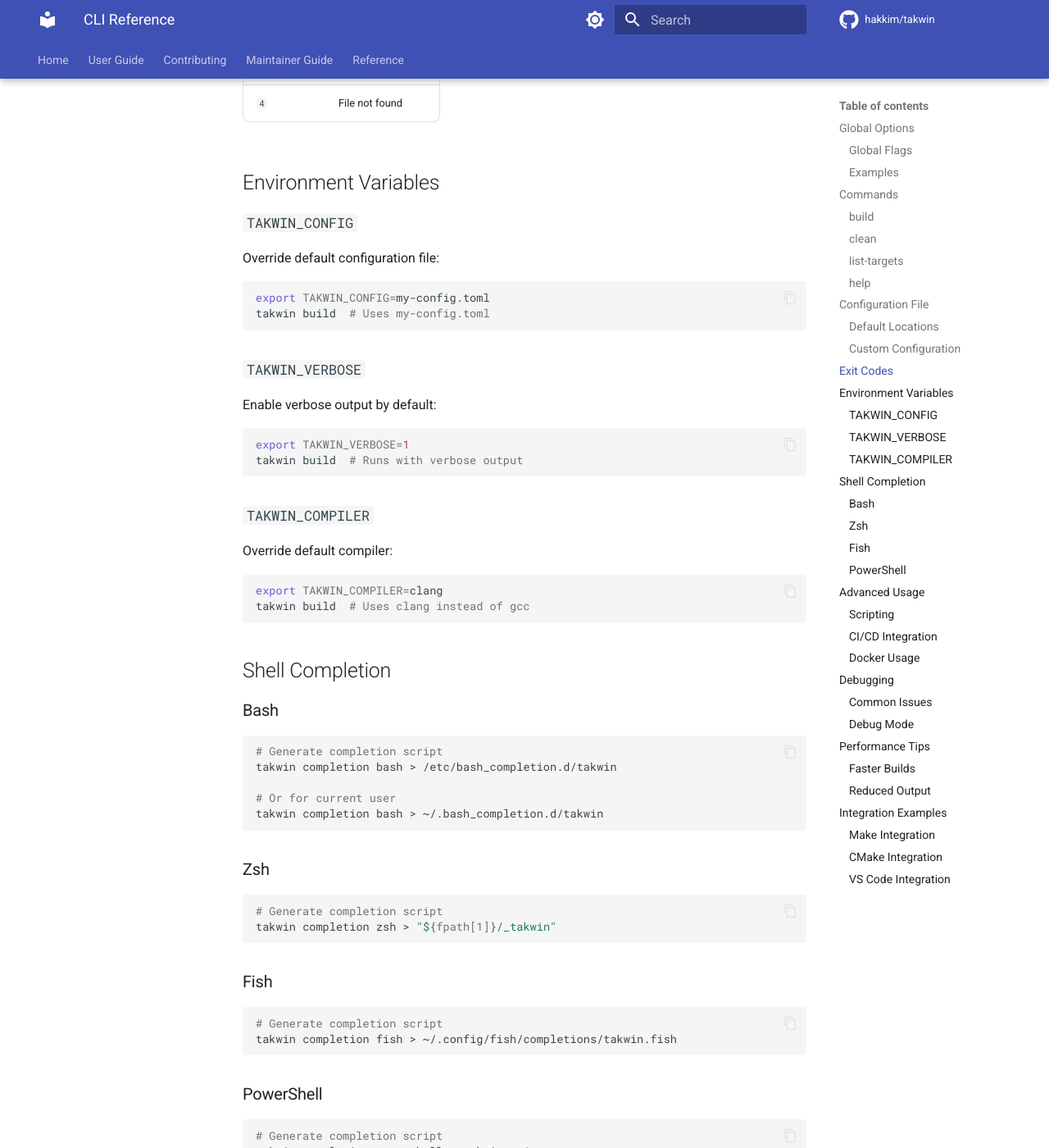
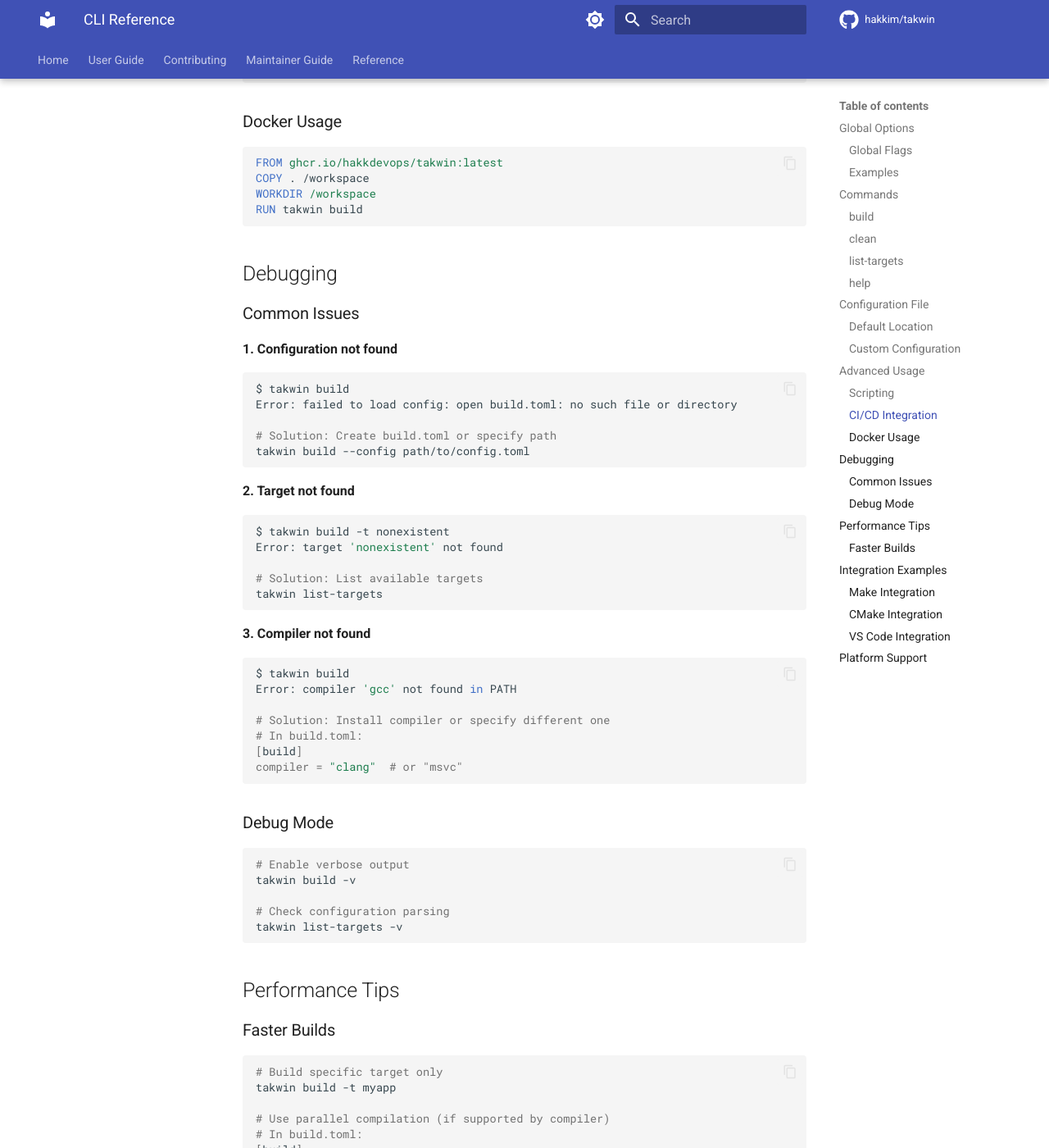
Before and after one commit to hakkdevops/takwin, an MkDocs documentation site: the page built from docs/cli.md, in a window 1280 px wide and 1400 px high, scrolled down 4732 px. Shown: the whole window at 82% size. Built offline with MkDocs 1.6.1 and Material for MkDocs 9.7.7, drawn with Linux system fonts in a browser that asks for light colours; comment, search, counter and statistics services are not loaded; the version menu is left out; some of the changed text lies outside the part shown.

Commit message:
fix: consistent with codebase

````diff
--- a/docs/cli.md
+++ b/docs/cli.md
@@ -14,7 +14,7 @@
 
 | Flag | Short | Description | Default |
 |------|-------|-------------|---------|
-| `--config` | `-c` | Configuration file path | `build.toml` |
+| `--config` | | Configuration file path | `build.toml` |
 | `--verbose` | `-v` | Enable verbose output | `false` |
 | `--help` | `-h` | Show help information | - |
 | `--version` | | Show version information | - |
@@ -79,29 +80,8 @@
 Building target 'myapp' (executable)
 Source files: [/path/to/src/main.cpp, /path/to/src/utils.cpp]
 Output: build/bin/myapp
-Running: g++ -O2 -Iinclude /path/to/src/main.cpp /path/to/src/utils.cpp -o build/bin/myapp
-Build completed successfully
-```
-
-#### Verbose Output
-
-```bash
-$ takwin build -v
-Using config file: /path/to/build.toml
-Loading configuration...
-Validating configuration...
-Building target 'myapp' (executable)
-Creating output directory: build/bin
-Resolving source files...
-Source files: [/path/to/src/main.cpp, /path/to/src/utils.cpp]
-Output: build/bin/myapp
-Compiler: gcc
-Optimization: O2
-Include paths: [include]
-Libraries: [pthread]
-Running: g++ -O2 -Iinclude /path/to/src/main.cpp /path/to/src/utils.cpp -o build/bin/myapp -lpthread
-Command completed successfully
-Build completed successfully
+Running: g++ /path/to/src/main.cpp /path/to/src/utils.cpp -o build/bin/myapp
+Command execution completed (dry run)
 ```
 
 ### `clean`
@@ -196,13 +175,12 @@
 
 ## Configuration File
 
-### Default Locations
+### Default Location
 
-Takwin looks for configuration files in this order:
+Takwin looks for the configuration file in this order:
 
 1. File specified with `--config` flag
 2. `build.toml` in current directory
-3. `takwin.toml` in current directory
 
 ### Custom Configuration
 
@@ -212,78 +190,6 @@
 
 # Use config from different directory
 takwin --config ../configs/debug.toml build
-```
-
-## Exit Codes
-
-| Code | Description |
-|------|-------------|
-| `0` | Success |
-| `1` | General error |
-| `2` | Configuration error |
-| `3` | Build error |
-| `4` | File not found |
-
-## Environment Variables
-
-### `TAKWIN_CONFIG`
-
-Override default configuration file:
-
-```bash
-export TAKWIN_CONFIG=my-config.toml
-takwin build  # Uses my-config.toml
-```
-
-### `TAKWIN_VERBOSE`
-
-Enable verbose output by default:
-
-```bash
-export TAKWIN_VERBOSE=1
-takwin build  # Runs with verbose output
-```
-
-### `TAKWIN_COMPILER`
-
-Override default compiler:
-
-```bash
-export TAKWIN_COMPILER=clang
-takwin build  # Uses clang instead of gcc
-```
-
-## Shell Completion
-
-### Bash
-
-```bash
-# Generate completion script
-takwin completion bash > /etc/bash_completion.d/takwin
-
-# Or for current user
-takwin completion bash > ~/.bash_completion.d/takwin
-```
-
-### Zsh
-
-```bash
-# Generate completion script
-takwin completion zsh > "${fpath[1]}/_takwin"
-```
-
-### Fish
-
-```bash
-# Generate completion script
-takwin completion fish > ~/.config/fish/completions/takwin.fish
-```
-
-### PowerShell
-
-```powershell
-# Generate completion script
-takwin completion powershell > takwin.ps1
 ```
 
 ## Advanced Usage
@@ -326,7 +232,7 @@
 ### Docker Usage
 
 ```dockerfile
-FROM ghcr.io/hakkim/takwin:latest
+FROM ghcr.io/hakkdevops/takwin:latest
 COPY . /workspace
 WORKDIR /workspace
 RUN takwin build
@@ -339,7 +245,7 @@
 **1. Configuration not found**
 ```bash
 $ takwin build
-Error: configuration file 'build.toml' not found
+Error: failed to load config: open build.toml: no such file or directory
 
 # Solution: Create build.toml or specify path
 takwin build --config path/to/config.toml
@@ -368,14 +274,11 @@
 ### Debug Mode
 
 ```bash
-# Enable maximum verbosity
+# Enable verbose output
 takwin build -v
 
 # Check configuration parsing
 takwin list-targets -v
-
-# Verify file resolution
-takwin build -v | grep "Source files"
 ```
 
 ## Performance Tips
@@ -390,16 +293,6 @@
 # In build.toml:
 [build]
 compile_flags = ["-j4"]  # GCC parallel compilation
-```
-
-### Reduced Output
-
-```bash
-# Quiet mode (minimal output)
-takwin build 2>/dev/null
-
-# Only show errors
-takwin build 2>&1 | grep -i error
 ```
 
 ## Integration Examples
@@ -450,11 +343,31 @@
                 "kind": "build",
                 "isDefault": true
             }
+        },
+        {
+            "label": "Takwin Clean",
+            "type": "shell",
+            "command": "takwin",
+            "args": ["clean"]
         }
     ]
 }
 ```
 
+## Platform Support
+
+Takwin supports the following platforms:
+
+- **Linux** (x64, ARM64)
+- **macOS** (x64, ARM64/Apple Silicon)
+- **Windows** (x64)
+
+Supported compilers:
+
+- **GCC** (default)
+- **Clang**
+- **MSVC** (Windows)
+
 ---
 
-For more information, see the [Configuration Reference](configuration.md) and [Examples](examples.md).
+For more information, see the [Configuration Reference](configuration.md) and [Quick Start Guide](quickstart.md).
````
Also changed, not shown: other parts of docs/cli.md (+6 -6 lines), docs/user-guide/cli.md (+35 -122 lines).
